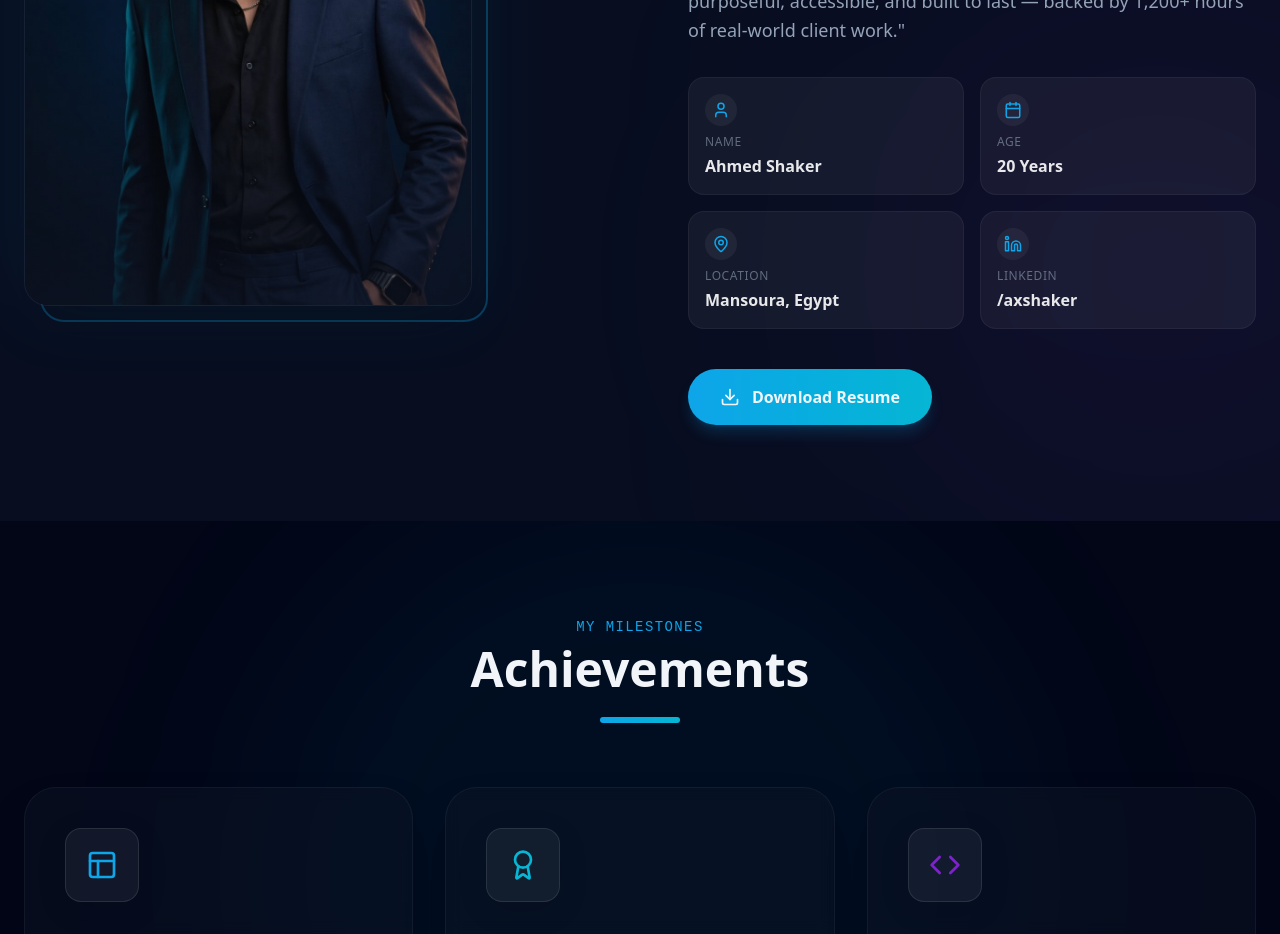
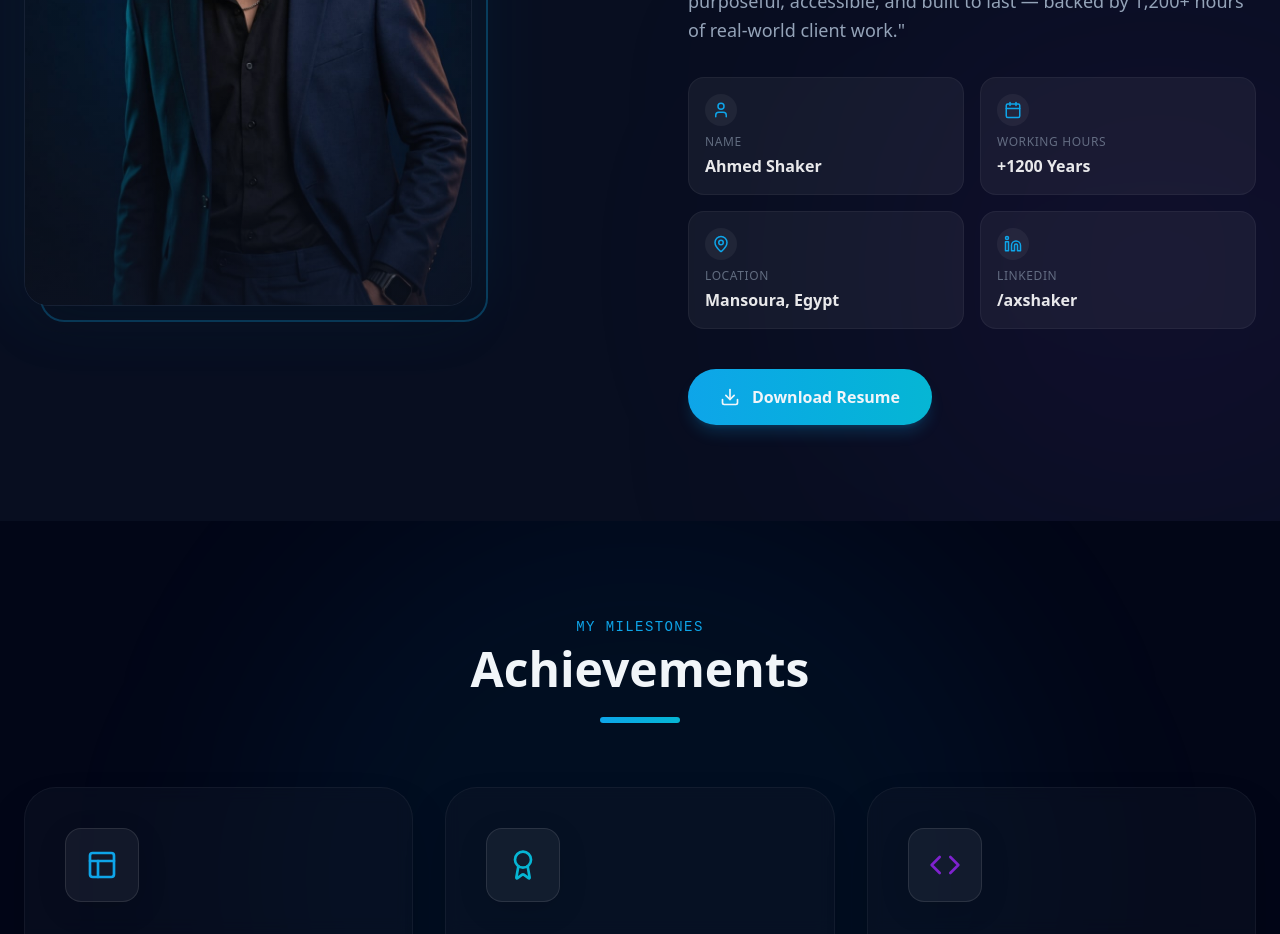
Before and after one commit to AhmdShakerx/Protofolio, a React (Vite) app: page / in a window 1280 px wide. Shown: the part 1440-2374 px from the top of the page. Built offline with nearby package versions, Linux system fonts and the light colour scheme.

Commit message:
Update App.tsx

```diff
--- a/src/App.tsx
+++ b/src/App.tsx
@@ -343,7 +343,7 @@ export default function App() {
               >
                 {[
                   { label: "Name", value: "Ahmed Shaker", icon: <User size={18} /> },
-                  { label: "Age", value: "20 Years", icon: <Calendar size={18} /> },
+                  { label: "Working hours", value: "+1200 Years", icon: <Calendar size={18} /> },
                   { label: "Location", value: "Mansoura, Egypt", icon: <MapPin size={18} /> },
                   { label: "LinkedIn", value: "/axshaker", icon: <Linkedin size={18} /> },
                 ].map((info) => (
```
